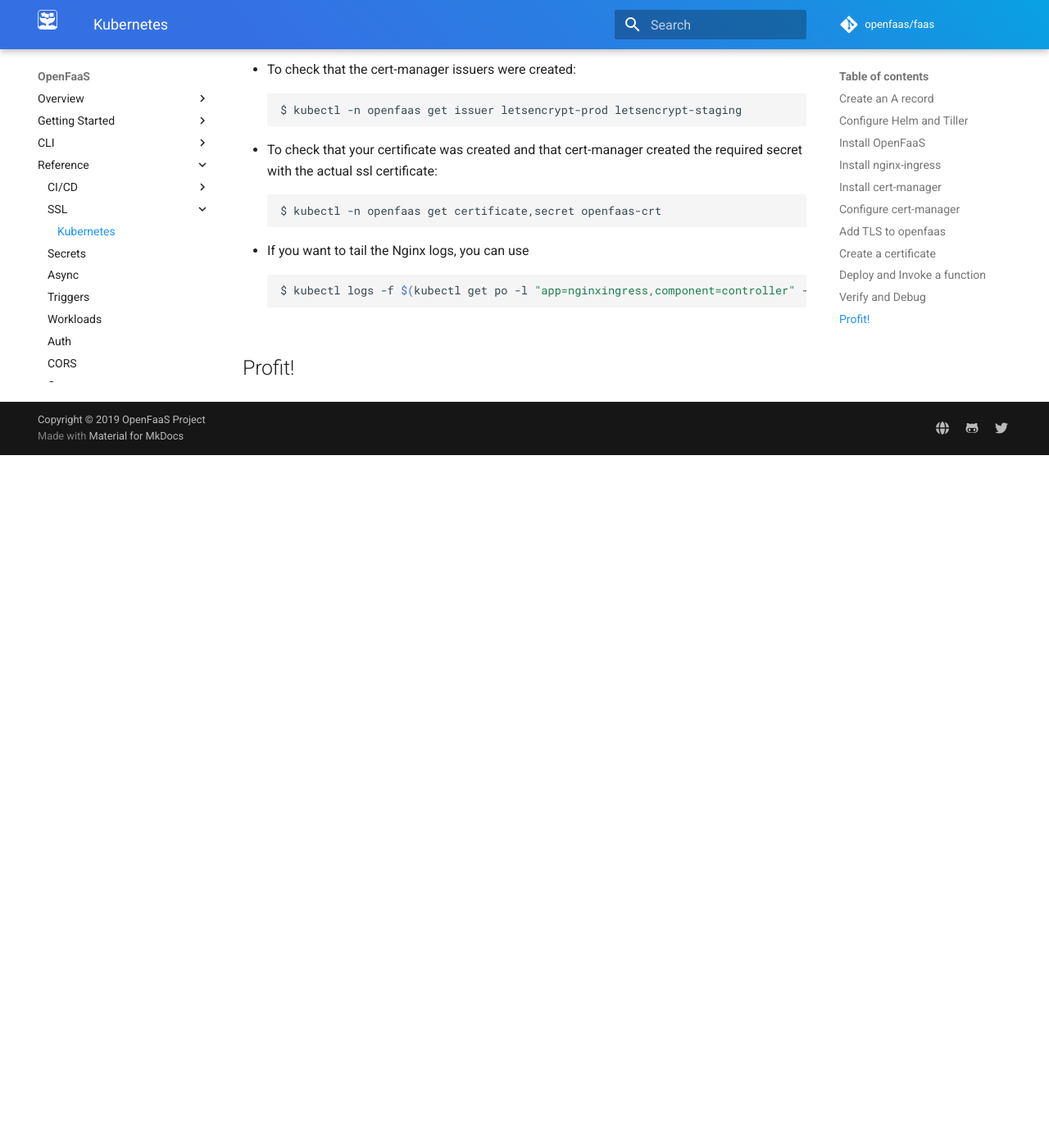
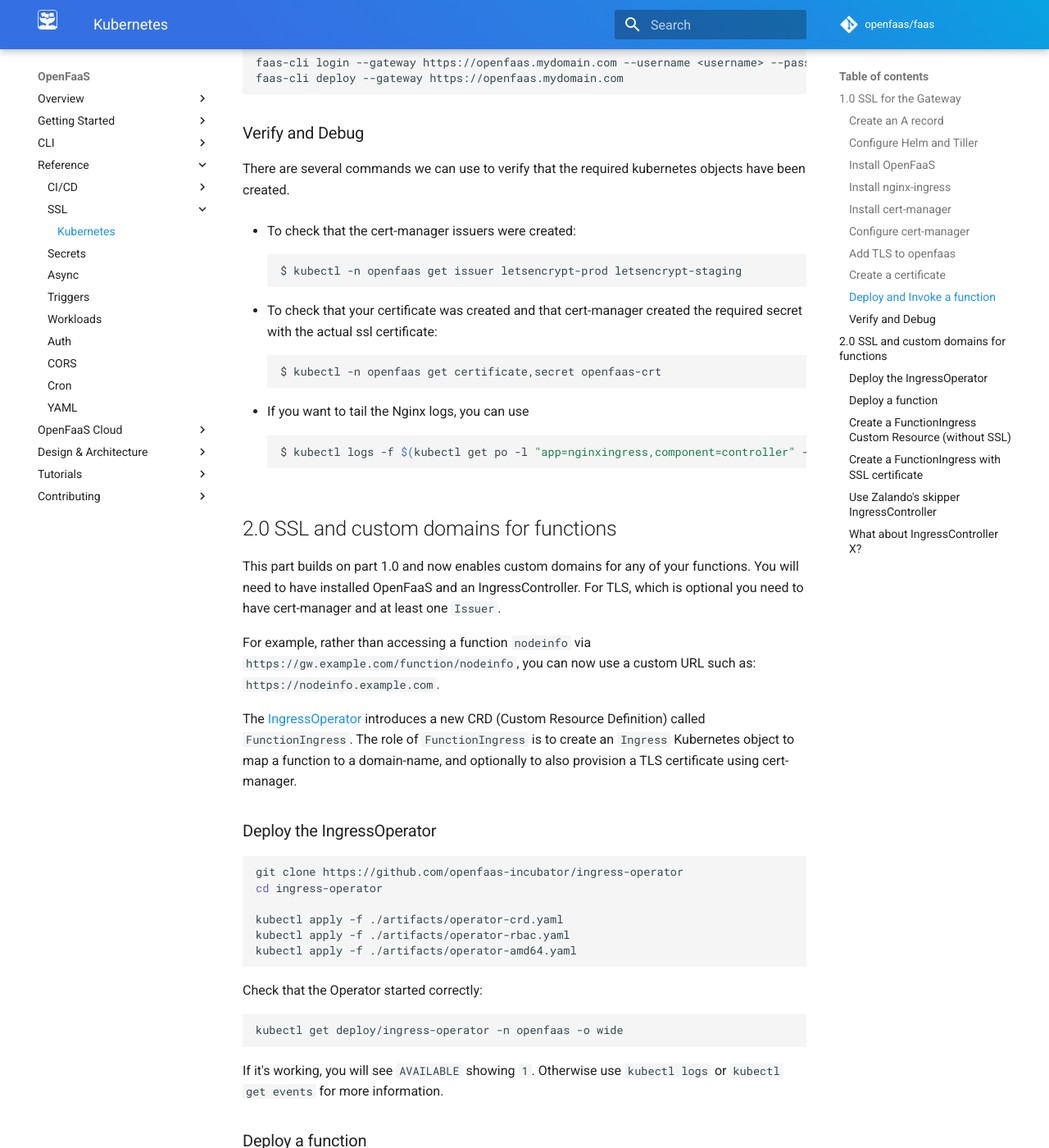
Before and after one commit to openfaas/docs, an MkDocs documentation site: the page built from docs/reference/ssl/kubernetes-with-cert-manager.md, in a window 1280 px wide and 1400 px high, scrolled down 4408 px. Shown: the whole window at 82% size. Built offline with MkDocs 1.6.1 and Material for MkDocs 9.7.7, drawn with Linux system fonts in a browser that asks for light colours; comment, search, counter and statistics services are not loaded; before the commit the page ends 4963 px from its top, so only the background shows below that; some of the changed text lies outside the part shown.

Commit message:
Add IngressOperator docs
Signed-off-by: Alex Ellis <alexellis2@gmail.com>

````diff
--- a/docs/reference/ssl/kubernetes-with-cert-manager.md
+++ b/docs/reference/ssl/kubernetes-with-cert-manager.md
@@ -1,20 +1,34 @@
 # SSL on Kubernetes
 
-The quickest way to get automated SSL/TLS certificates for your project if it is expose to the web is to use [cert-manager][cert-manager]. In this tutorial, we will deploy OpenFaaS using the [Helm Chart][openfaas-helm], [cert-manager][cert-manager], and [nginx-ingress][nginx-ingress]
+You can obtain SSL certificates for the OpenFaaS API Gateway and for your functions using [cert-manager][cert-manager] from [JetStack](https://www.jetstack.io).
 
-## Create an A record
+We will use the following components:
+ - OpenFaaS installed [helm][openfaas-helm] or `helm template`
+ - [cert-manager][cert-manager]
+ - [Nginx IngressController][nginx-ingress]
+
+We will split this tutorial into two parts:
+
+- 1.0 SSL for the Gateway
+- 2.0 SSL and custom domains for your functions
+
+## 1.0 SSL for the Gateway
+
+This part guides you through setting up all the pre-requisite components to enable TLS for your gateway. You can then access your gateway via a URL such as `https://gw.example.com` and each function such as: `https://gw.example.com/function/nodeinfo`.
+
+### Create an A record
 
 If your domain is `.domain.com` then create an A record using your DNS administration panel such as `gateway.domain.com` or `openfaas.domain.com`. The required steps will vary depending on your domain provider and your cluster provider. For example; [on Google Cloud DNS](https://cloud.google.com/kubernetes-engine/docs/tutorials/configuring-domain-name-static-ip) or [with Route53 using AWS](https://kubernetes.io/docs/setup/custom-cloud/kops/#2-5-create-a-route53-domain-for-your-cluster).
 
-## Configure Helm and Tiller
+### Configure Helm and Tiller
 
 First install Helm and the Tiller [following the instructions provided by Helm][helm-install]
 
-## Install OpenFaaS
+### Install OpenFaaS
 
 Follow the instructions found in the [OpenFaaS Helm Chart](https://github.com/openfaas/faas-netes/tree/master/chart/openfaas#deploy-openfaas), make sure to [secure your gateway with basic auth](https://github.com/openfaas/faas-netes/tree/master/chart/openfaas#secure-the-gateway-administrative-api-and-ui-with-basic-auth) before you continue.
 
-## Install nginx-ingress
+### Install nginx-ingress
 
 Add the `nginx-ingress` using
 
@@ -24,7 +38,7 @@ $ helm install stable/nginx-ingress --name nginxingress --set rbac.create=true
 
 The full configuration options for nginx [can be found here][nginx-configuration].
 
-## Install cert-manager
+### Install cert-manager
 
 Following the recommended [default installation for cert-manager][cert-manager-helm], we install it into a new `cert-manager` namespace using the following commands:
 
@@ -54,7 +68,7 @@ $ helm install \
 
 This configuration will work for most deployments, but you can also see https://cert-manager.readthedocs.io/en/latest/getting-started/install.html#steps for additional instructions and options for installing cert-manager.
 
-## Configure cert-manager
+### Configure cert-manager
 
 In additional to the controller installed in the previous step, we must also configure an "Issuer" before `cert-manager` can create certificates for our services. For convenience we will create an Issuer for both Let's Encrypt's production API and their staging API. The staging API has much higher rate limits. We will use it to issue a test certificate before switching over to a production certificate if everything works as expected.
 
@@ -100,7 +114,7 @@ $ kubectl apply -f letsencrypt-issuer.yaml
 
 This will allow `cert-manager` to automatically provision Certificates just in the `openfaas` namespace.
 
-## Add TLS to openfaas
+### Add TLS to openfaas
 
 The OpenFaaS Helm Chart already supports the nginx-ingress, but we want to customize it further. This is easiest with a custom values file. Below, we enable and configure the ingress object to use our certificate and expose just the gateway
 
@@ -132,7 +146,7 @@ $ helm upgrade openfaas \
     openfaas/openfaas
 ```
 
-## Create a certificate
+### Create a certificate
 
 Finally, we can create the Certificate resource which triggers the actual creation of the certificate by `cert-manager`, edit the file below and replace the text `openfaas.mydomain.com` with your address for the API Gateway.
 
@@ -170,7 +184,7 @@ $ kubectl describe certificate openfaas-crt
 
 If it was successful you can change to the production Let's Encrypt issuer by replacing `letsencrypt-staging` with `letsencrypt-prod` in the Certificate object in `openfaas-crt.yaml` and re-run `kubectl apply -f openfaas-crt.yaml`.
 
-## Deploy and Invoke a function
+### Deploy and Invoke a function
 
 In your projects containing OpenFaaS functions, you can now deploy using your domain as the gateway, replace `openfaas.mydomain.com` with your domain as well as adding the username and password you created when you deployed OpenFaaS.
 
@@ -179,7 +193,7 @@ faas-cli login --gateway https://openfaas.mydomain.com --username <username> --p
 faas-cli deploy --gateway https://openfaas.mydomain.com
 ```
 
-## Verify and Debug
+### Verify and Debug
 
 There are several commands we can use to verify that the required kubernetes objects have been created.
 
@@ -198,7 +212,117 @@ $ kubectl -n openfaas get certificate,secret openfaas-crt
 $ kubectl logs -f $(kubectl get po -l "app=nginxingress,component=controller" -o jsonpath="{.items[0].metadata.name}")
 ```
 
-## Profit!
+## 2.0 SSL and custom domains for functions
+
+This part builds on part 1.0 and now enables custom domains for any of your functions. You will need to have installed OpenFaaS and an IngressController. For TLS, which is optional you need to have cert-manager and at least one `Issuer`.
+
+For example, rather than accessing a function `nodeinfo` via `https://gw.example.com/function/nodeinfo`, you can now use a custom URL such as: `https://nodeinfo.example.com`.
+
+The [IngressOperator](https://github.com/openfaas-incubator/ingress-operator) introduces a new CRD (Custom Resource Definition) called `FunctionIngress`. The role of `FunctionIngress` is to create an `Ingress` Kubernetes object to map a function to a domain-name, and optionally to also provision a TLS certificate using cert-manager.
+
+### Deploy the IngressOperator
+
+```sh
+git clone https://github.com/openfaas-incubator/ingress-operator
+cd ingress-operator
+
+kubectl apply -f ./artifacts/operator-crd.yaml
+kubectl apply -f ./artifacts/operator-rbac.yaml
+kubectl apply -f ./artifacts/operator-amd64.yaml
+```
+
+Check that the Operator started correctly:
+
+```
+kubectl get deploy/ingress-operator -n openfaas -o wide
+```
+
+If it's working, you will see `AVAILABLE` showing `1`. Otherwise use `kubectl logs` or `kubectl get events` for more information.
+
+### Deploy a function
+
+Let's deploy a function from the store:
+
+```sh
+faas-cli store deploy nodeinfo
+```
+
+Now create a DNS A record in your DNS manager pointing to your IngressController's public IP.
+
+Check the public IP with `kubectl get svc/nginxingress-nginx-ingress-controller`, note down the `EXTERNAL-IP`.
+
+* `nodeinfo.example.com` pointing to the `EXTERNAL-IP`
+
+### Create a `FunctionIngress` Custom Resource (without SSL)
+
+Now create a `FunctionIngress` custom resource:
+
+```yaml
+apiVersion: openfaas.com/v1alpha2
+kind: FunctionIngress
+metadata:
+  name: nodeinfo-tls
+  namespace: openfaas
+spec:
+  domain: "nodeinfo-tls.myfaas.club"
+  function: "nodeinfo"
+  ingressType: "nginx"
+```
+
+Verify that the `Ingress` record was created:
+
+```
+kubectl get ingress -n openfaas
+```
+
+Ingress records are always created in the same namespace as the OpenFaaS Gateway.
+
+### Create a `FunctionIngress` with SSL certificate
+
+To enable TLS, we just need to add the `tls` section and the following fields:
+
+* `tls.enabled` - whether to create the certificate
+* `issuerRef.name` - as per the Issuer name created above
+* `issuerRef.kind` - optional: either `Issuer` or `ClusterIssuer`
+
+> Note: The `FunctionIngress` currently makes use of the `HTTP01` challenge.
+
+```yaml
+apiVersion: openfaas.com/v1alpha2
+kind: FunctionIngress
+metadata:
+  name: nodeinfo-tls
+  namespace: openfaas
+spec:
+  domain: "nodeinfo-tls.myfaas.club"
+  function: "nodeinfo"
+  ingressType: "nginx"
+  tls:
+    enabled: true
+    issuerRef:
+      name: "letsencrypt-staging"
+      kind: "Issuer"
+```
+
+Verify that the `Certificate` record was created:
+
+```sh
+kubectl get cert -n openfaas
+```
+
+### Use Zalando's skipper IngressController
+
+[Zalando's skipper IngressController](https://github.com/zalando/skipper) is also supported. To switch over simply add the following to your YAML definition:
+
+```yaml
+spec:
+  ingressType: "skipper"
+```
+
+### What about IngressController X?
+
+Feel free to raise a feature request for your IngressController on the [GitHub repo](https://github.com/openfaas-incubator/ingress-operator).
+
 
 [k8s-rbac]: https://kubernetes.io/docs/reference/access-authn-authz/rbac/
 [helm]: https://helm.sh
````
